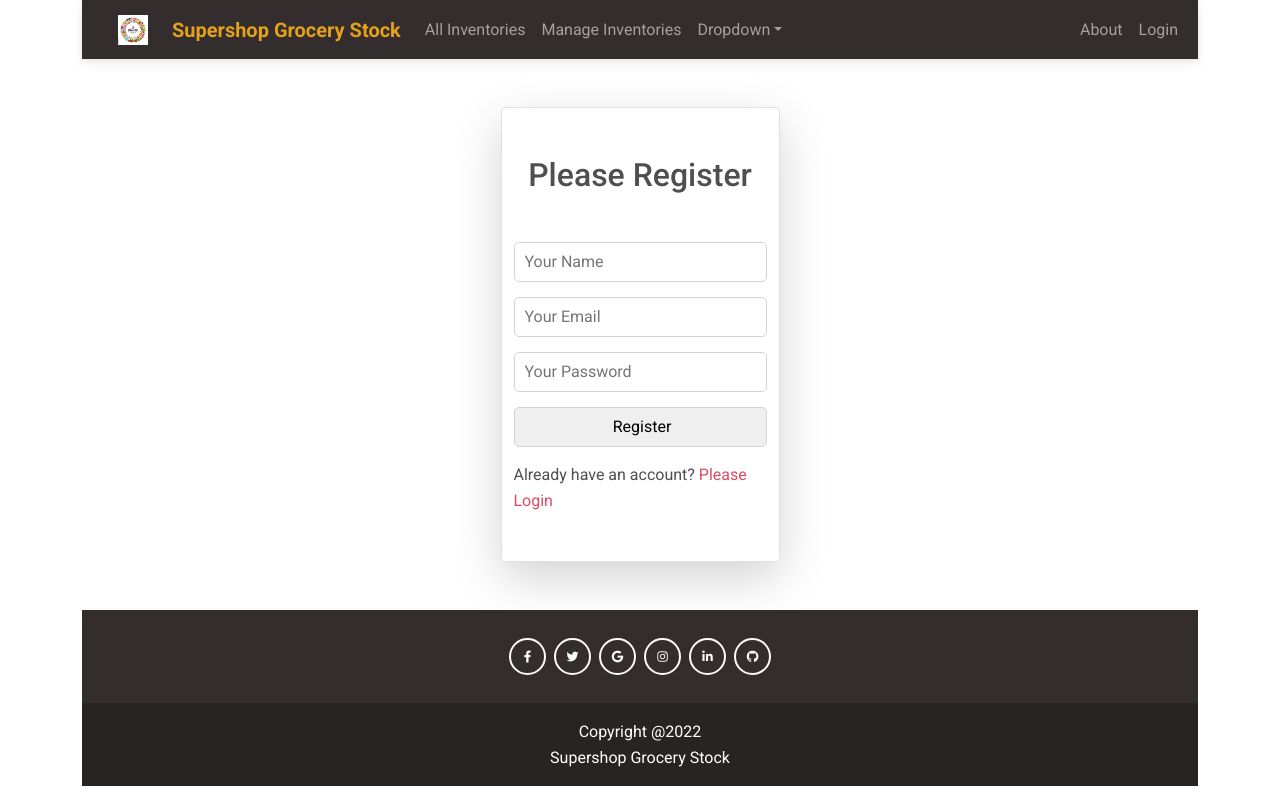
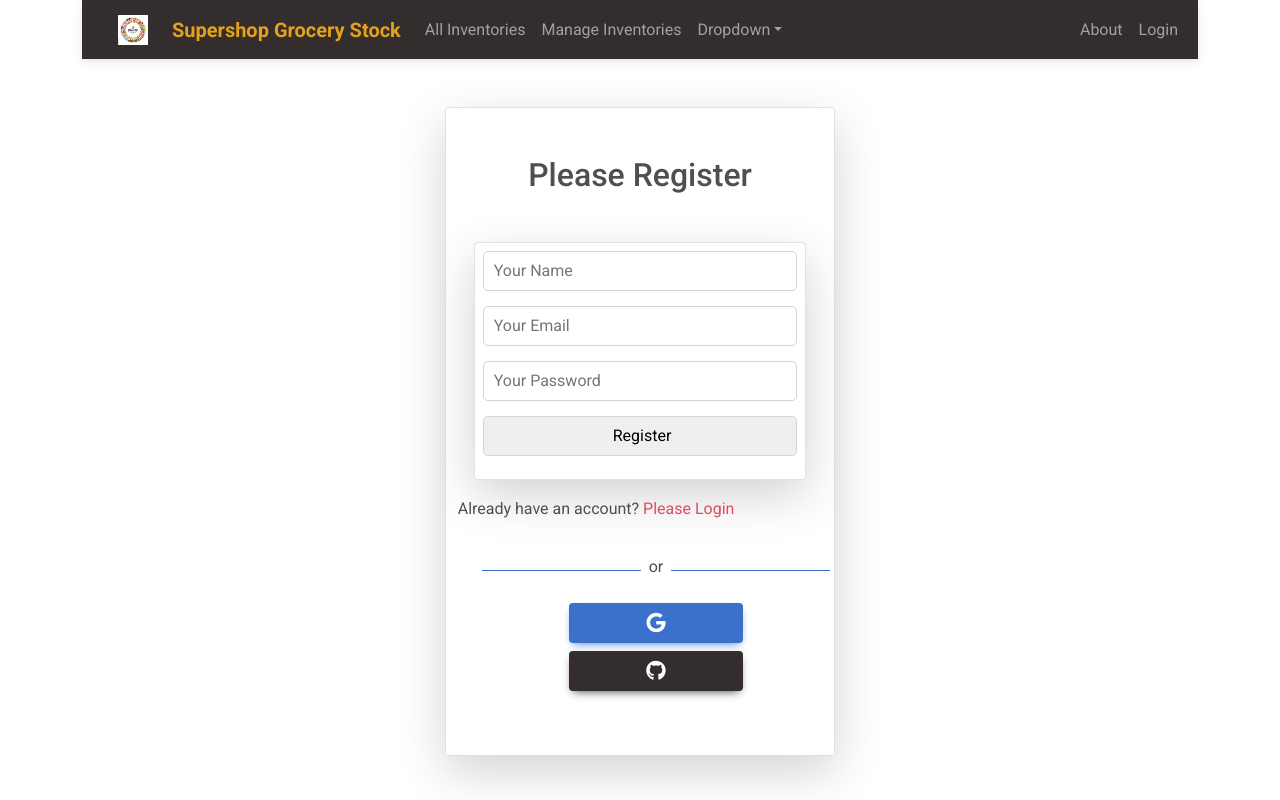
Before and after one commit to tashfiaislamistila/supershop-grocery-stock-warehouse-management-client, a React (Create React App) app: page /register in a window 1280 px wide. Shown: the top 800 px of the page. Built offline with nearby package versions, Linux system fonts and the light colour scheme; no server answers.

Commit message:
social login icon implement

```diff
--- a/src/Pages/Login/Register/Register.css
+++ b/src/Pages/Login/Register/Register.css
@@ -1,6 +1,6 @@
 .register-form {
     margin: 0 auto;
-    width: 50%;
+    width: 70%;
 }
 
 .register-form input:not([type=checkbox]) {
--- a/src/Pages/Login/Register/Register.js
+++ b/src/Pages/Login/Register/Register.js
@@ -3,6 +3,7 @@ import { Link, useNavigate } from 'react-router-dom';
 import './Register.css'
 import { useCreateUserWithEmailAndPassword } from 'react-firebase-hooks/auth';
 import auth from '../../../firebase.init';
+import SocialLogin from '../SocialLogin/SocialLogin';
 
 const Register = () => {
     const [
@@ -37,7 +38,7 @@ const Register = () => {
                 </div>
 
                 <div className='mt-5 mb-5'>
-                    <form onSubmit={handleRegister}>
+                    <form className='border shadow-lg rounded mb-3 p-2 mx-3' onSubmit={handleRegister}>
                         <input type="text" name="name" id="" placeholder='Your Name' />
                         <input type="email" name="email" id="" placeholder='Your Email'
                             required />
@@ -45,6 +46,7 @@ const Register = () => {
                         <input type="submit" value="Register" />
                     </form>
                     <p>Already have an account?<Link to="/login" className='text-danger pe-auto text-decoration-none' onClick={navigateLogin}> Please Login</Link></p>
+                    <SocialLogin></SocialLogin>
                 </div>
 
             </div>
```
